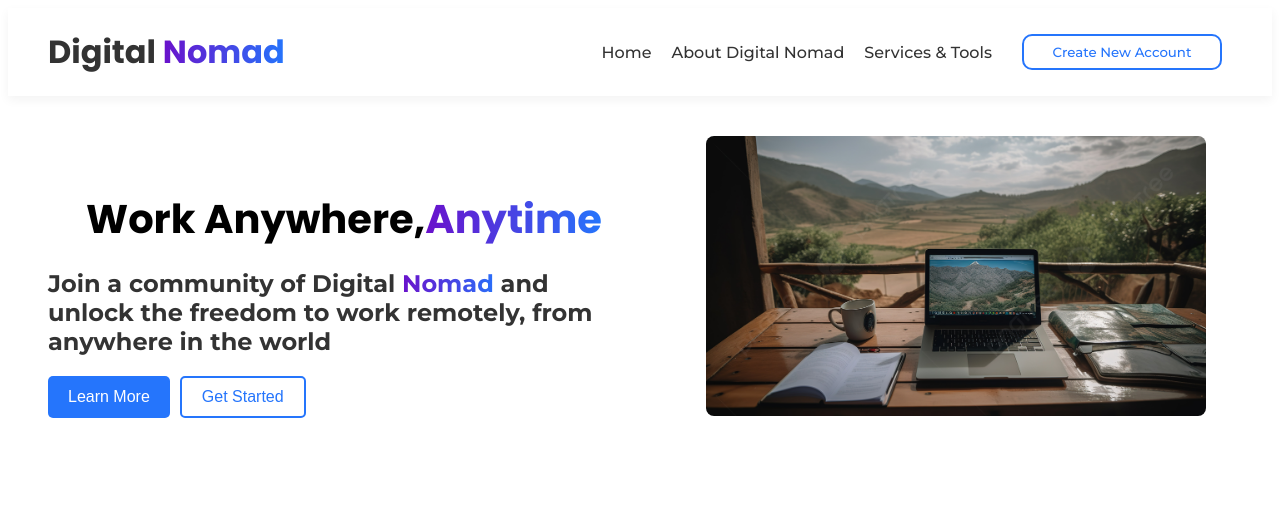
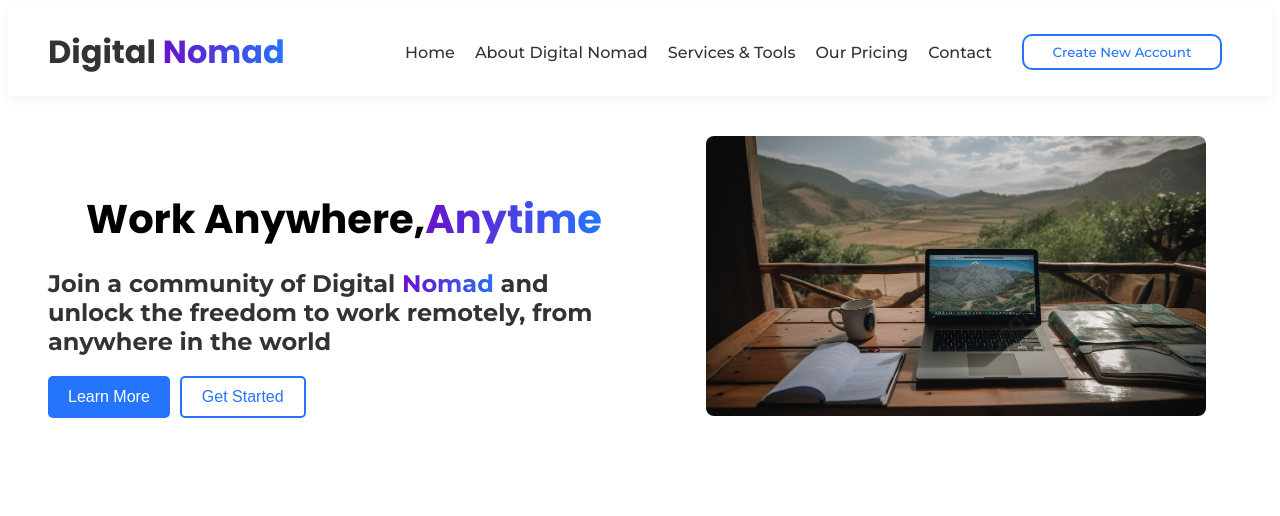
Before and after one commit to ahmadaimandev/digital-nomad, a website built with Vite: page index.html in a window 1280 px wide. Shown: the top 516 px of the page. Built offline with nearby package versions, Linux system fonts and the light colour scheme.

Commit message:
add link

```diff
--- a/index.html
+++ b/index.html
@@ -45,7 +45,8 @@
               <li><a href="#">Community Support</a></li>
             </ul>
           </li>
-
+          <li><a href="#our-pricing">Our Pricing</a></li>
+          <li><a href="#contact-us">Contact</a></li>
         </ul>
         <div class="navbar-button">
           <button class="outline-button">Create New Account</button>
```
